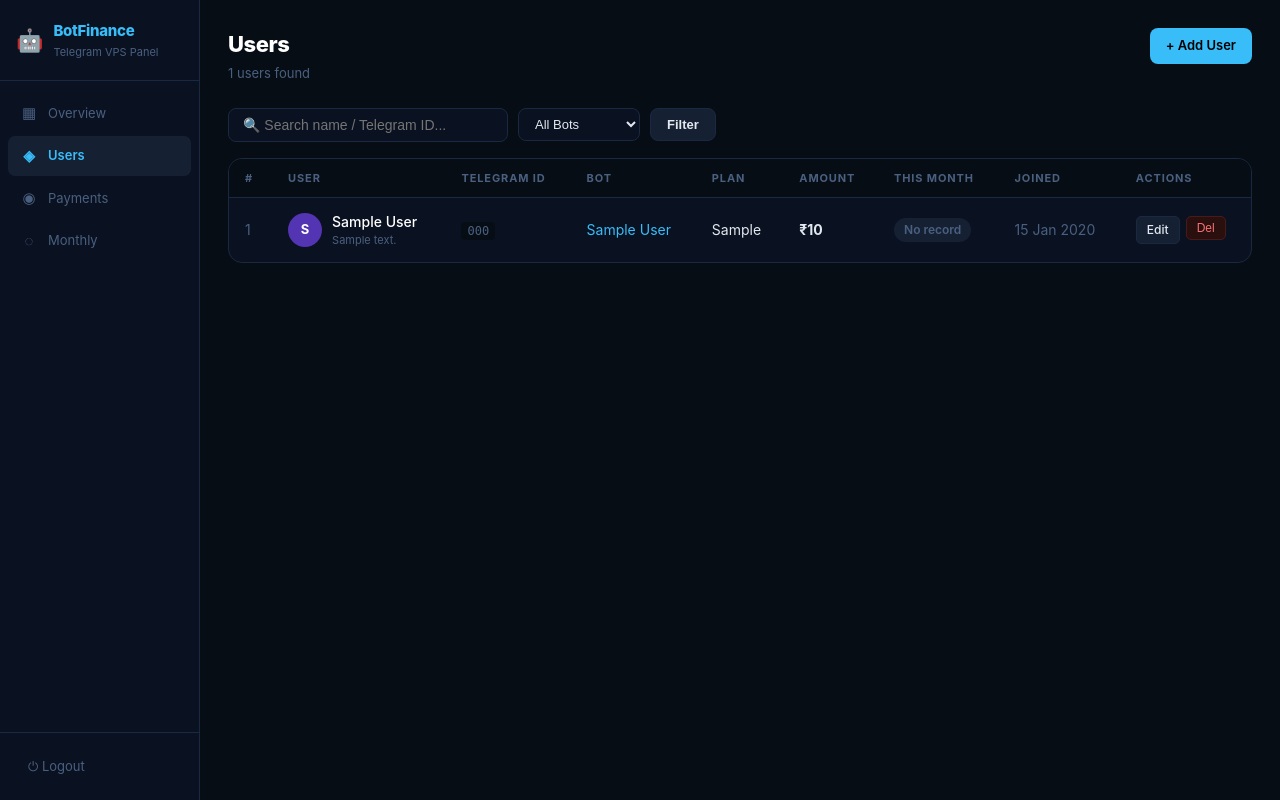
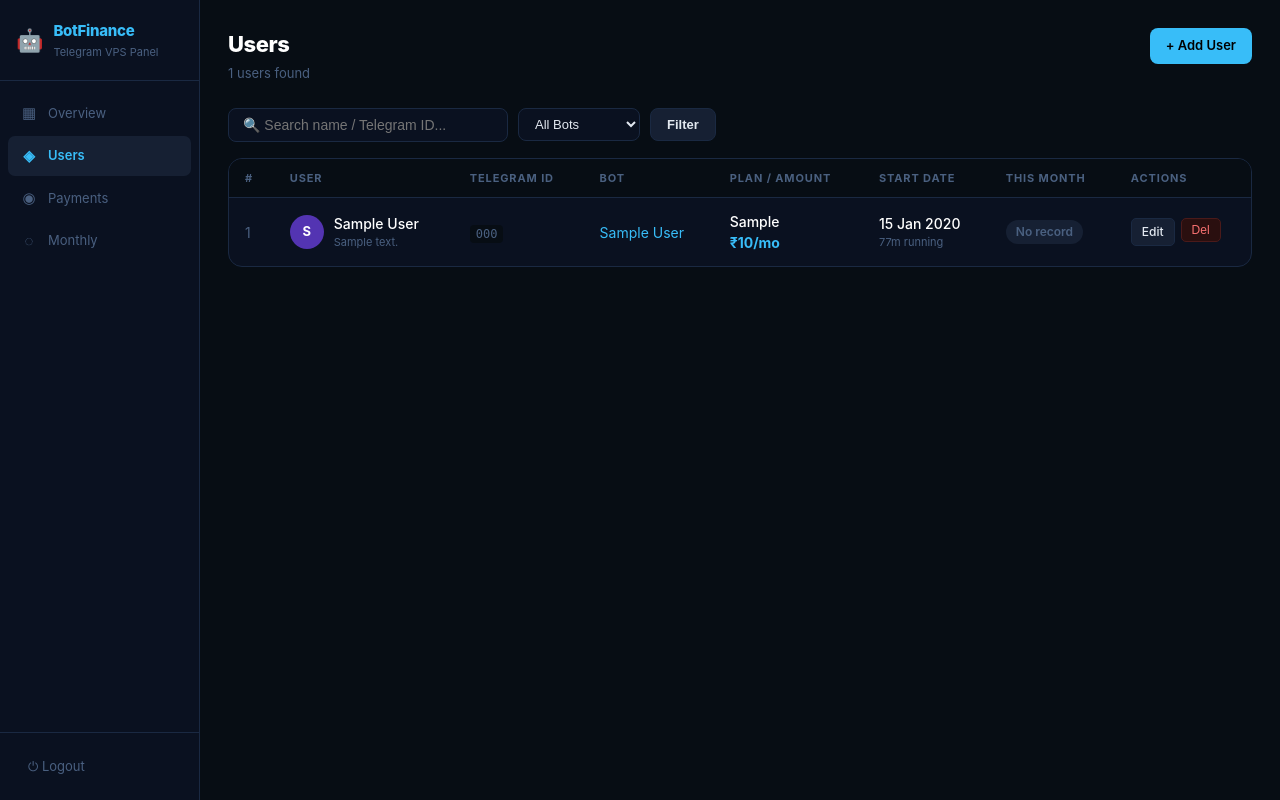
Before and after one commit to MikoxYae/botpanel, a Flask app: page /users in a window 1280 px wide. Run offline with Flask 3, Linux system fonts and the light colour scheme; the visitor is signed in with stand-in values (Sample User, id 1); tables that the repository leaves empty hold one stand-in row (values such as "Sample post").

Commit message:
Update templates/users.html

```diff
--- a/templates/users.html
+++ b/templates/users.html
@@ -34,10 +34,9 @@
         <th>User</th>
         <th>Telegram ID</th>
         <th>Bot</th>
-        <th>Plan</th>
-        <th>Amount</th>
+        <th>Plan / Amount</th>
+        <th>Start Date</th>
         <th>This Month</th>
-        <th>Joined</th>
         <th>Actions</th>
       </tr>
     </thead>
@@ -56,23 +55,34 @@
         </td>
         <td><code class="tg-id">{{ user.telegram_id }}</code></td>
         <td class="accent">{{ user.bot_name }}</td>
-        <td>{{ user.plan }}</td>
-        <td class="fw-bold">₹{{ user.amount }}</td>
+        <td>
+          <div class="user-name">{{ user.plan }}</div>
+          <div class="fw-bold accent">₹{{ user.amount }}/mo</div>
+        </td>
+        <td>
+          {% if user.start_date %}
+            <div class="user-name">{{ user.start_date.strftime('%d %b %Y') }}</div>
+            <div class="muted text-xs">{{ user.months_running }}m running</div>
+          {% else %}
+            <span class="muted text-xs">—</span>
+          {% endif %}
+        </td>
         <td>
           {% if user.current_payment %}
             {% if user.current_payment.paid %}
-              <span class="badge badge--green">Paid</span>
+              <span class="badge badge--green">✓ Paid</span>
             {% else %}
-              <span class="badge badge--yellow">Pending</span>
-              <form method="POST" action="{{ url_for('mark_paid', payment_id=user.current_payment.id) }}" style="display:inline;margin-left:4px">
-                <button type="submit" class="btn-mini btn-mini--green">✓</button>
-              </form>
+              <div style="display:flex;align-items:center;gap:6px">
+                <span class="badge badge--yellow">Pending</span>
+                <form method="POST" action="{{ url_for('mark_paid', payment_id=user.current_payment.id) }}">
+                  <button type="submit" class="btn-mini btn-mini--green">✓</button>
+                </form>
+              </div>
             {% endif %}
           {% else %}
             <span class="badge badge--gray">No record</span>
           {% endif %}
         </td>
-        <td class="muted">{{ user.joined_date.strftime('%d %b %Y') }}</td>
         <td>
           <div class="action-btns">
             <a href="{{ url_for('edit_user', user_id=user.id) }}" class="btn-mini">Edit</a>
@@ -83,7 +93,7 @@
         </td>
       </tr>
       {% else %}
-      <tr><td colspan="9" class="empty-state">No users found.</td></tr>
+      <tr><td colspan="8" class="empty-state">No users found.</td></tr>
       {% endfor %}
     </tbody>
   </table>
```
